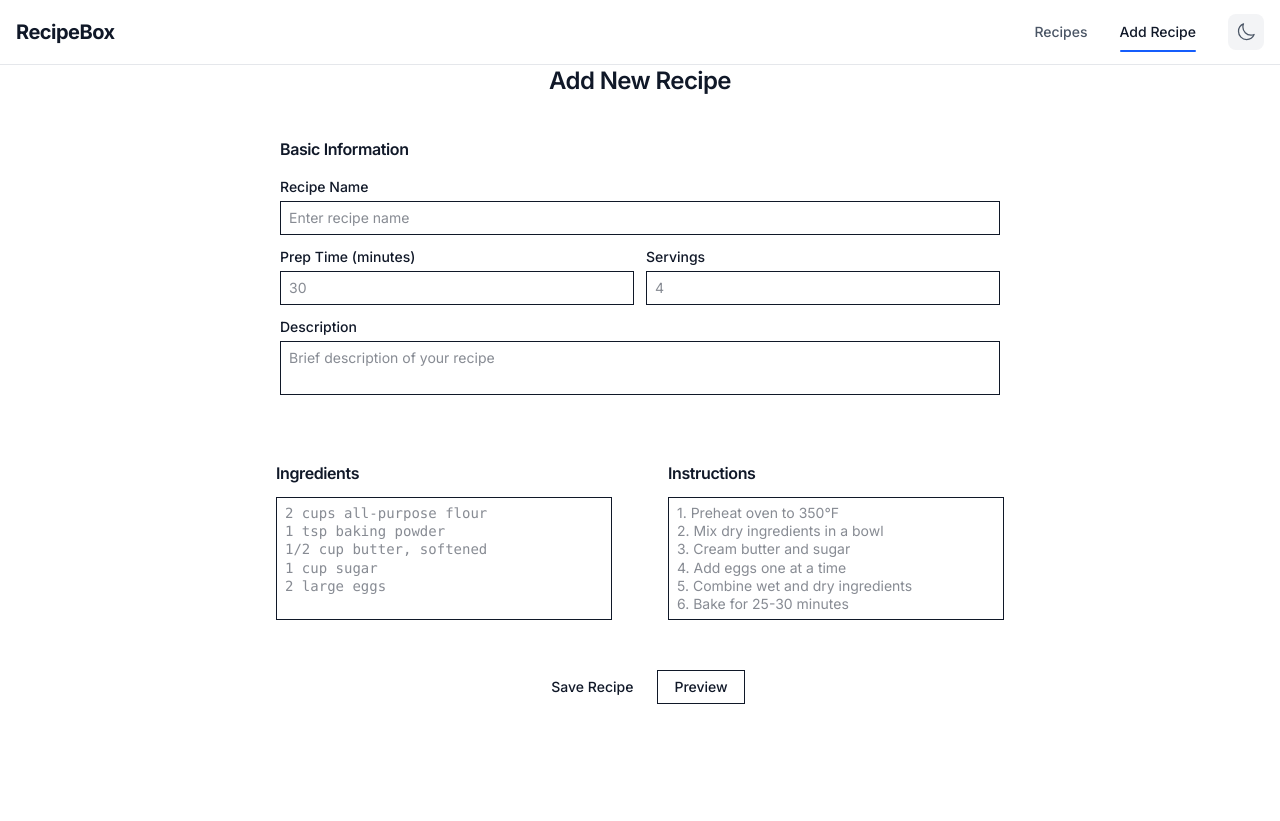
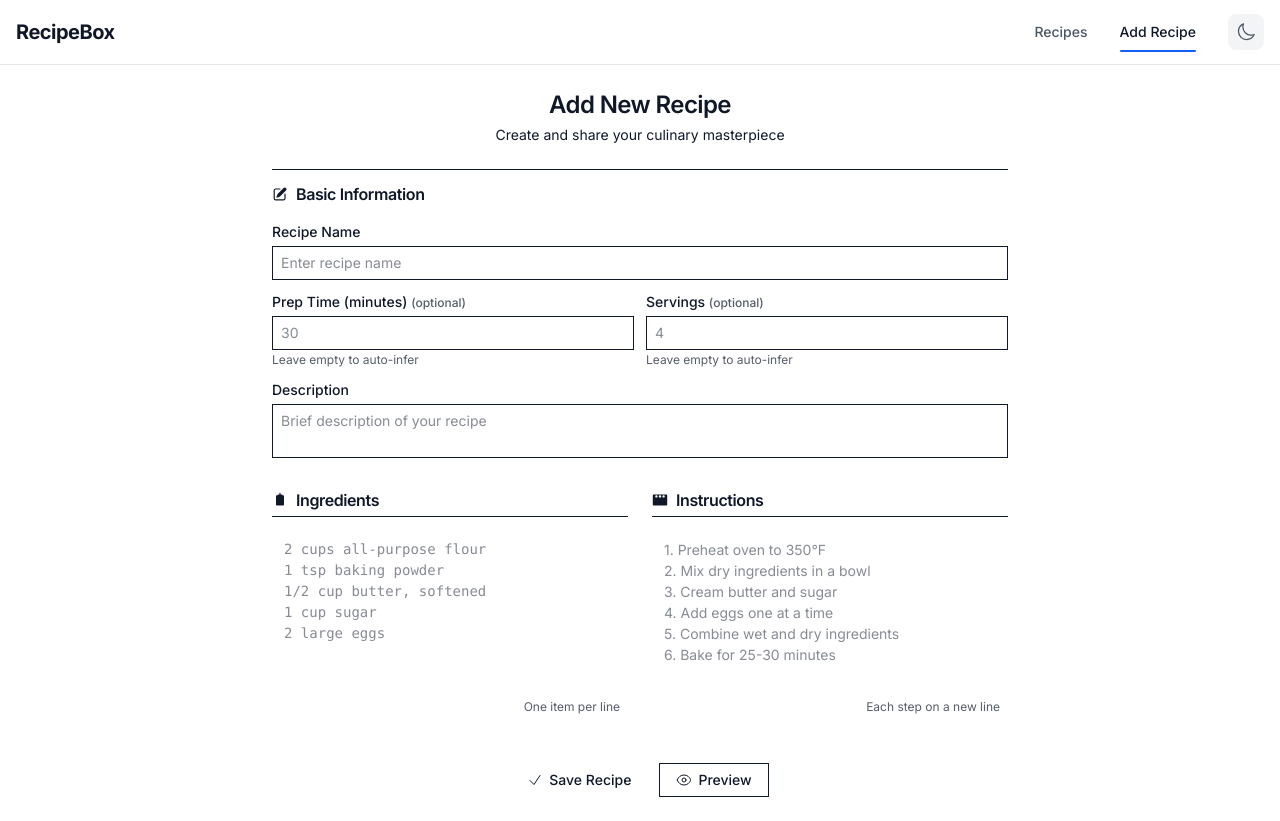
Before and after one commit to niekverw/recipe-reaper, a React (Vite) app in the folder frontend/: page /add-recipe in a window 1280 px wide. Before the commit the page ends 800 px from the top, so only its background shows below. Built offline with nearby package versions, Linux system fonts and the light colour scheme.

Commit message:
update 2

```diff
--- a/frontend/src/pages/AddRecipePage.tsx
+++ b/frontend/src/pages/AddRecipePage.tsx
@@ -1,31 +1,44 @@
 function AddRecipePage() {
   return (
-    <div className="max-w-3xl mx-auto space-y-4">
+    <div className="px-4 py-6 max-w-3xl mx-auto space-y-6">
       <div className="text-center">
         <h1
-          className="text-2xl font-normal tracking-tight mb-2"
+          className="text-2xl font-normal tracking-tight mb-1"
           style={{
             color: 'var(--color-text-primary)',
           }}
         >
           Add New Recipe
         </h1>
+        <p className="text-sm" style={{ color: 'var(--color-text-secondary)' }}>Create and share your culinary masterpiece</p>
       </div>
 
-      <form className="space-y-4">
+      <form className="space-y-6">
         <div
-          className="p-6"
+          className="rounded-lg relative"
           style={{
-            backgroundColor: 'var(--color-surface)',
-            borderRadius: 'var(--border-radius-medium)'
+            backgroundColor: 'transparent',
+            position: 'relative'
           }}
         >
+          <div
+            className="border-b mb-3"
+            style={{
+              borderColor: 'var(--color-border-primary)'
+            }}
+          />
           <h2
-            className="font-medium mb-4"
+            className="font-medium mb-4 flex items-center gap-2"
             style={{
-              color: 'var(--color-text-primary)'
+              color: 'var(--color-text-primary)',
             }}
           >
+            <span className="inline-block w-4 h-4 rounded-sm flex items-center justify-center">
+              <svg xmlns="http://www.w3.org/2000/svg" viewBox="0 0 20 20" fill="currentColor" className="w-4 h-4" style={{ color: 'var(--color-text-primary)' }}>
+                <path d="M5.433 13.917l1.262-3.155A4 4 0 017.58 9.42l6.92-6.918a2.121 2.121 0 013 3l-6.92 6.918c-.383.383-.84.685-1.343.886l-3.154 1.262a.5.5 0 01-.65-.65z" />
+                <path d="M3.5 5.75c0-.69.56-1.25 1.25-1.25H10A.75.75 0 0010 3H4.75A2.75 2.75 0 002 5.75v9.5A2.75 2.75 0 004.75 18h9.5A2.75 2.75 0 0017 15.25V10a.75.75 0 00-1.5 0v5.25c0 .69-.56 1.25-1.25 1.25h-9.5c-.69 0-1.25-.56-1.25-1.25v-9.5z" />
+              </svg>
+            </span>
             Basic Information
           </h2>
 
@@ -59,8 +72,9 @@ function AddRecipePage() {
                   className="block text-sm font-medium mb-1"
                   style={{ color: 'var(--color-text-primary)' }}
                 >
-                  Prep Time (minutes)
+                  Prep Time (minutes) <span className="text-xs opacity-70" style={{ color: 'var(--color-text-secondary)' }}>(optional)</span>
                 </label>
+                <div className="relative">
                   <input
                     type="number"
                     id="prepTime"
@@ -73,6 +87,10 @@ function AddRecipePage() {
                       color: 'var(--color-input-text)'
                     }}
                   />
+                  <div className="text-xs mt-0.5 opacity-70" style={{ color: 'var(--color-text-secondary)' }}>
+                    Leave empty to auto-infer
+                  </div>
+                </div>
               </div>
               <div>
                 <label
@@ -80,8 +98,9 @@ function AddRecipePage() {
                   className="block text-sm font-medium mb-1"
                   style={{ color: 'var(--color-text-primary)' }}
                 >
-                  Servings
+                  Servings <span className="text-xs opacity-70" style={{ color: 'var(--color-text-secondary)' }}>(optional)</span>
                 </label>
+                <div className="relative">
                   <input
                     type="number"
                     id="servings"
@@ -94,6 +113,10 @@ function AddRecipePage() {
                       color: 'var(--color-input-text)'
                     }}
                   />
+                  <div className="text-xs mt-0.5 opacity-70" style={{ color: 'var(--color-text-secondary)' }}>
+                    Leave empty to auto-infer
+                  </div>
+                </div>
               </div>
             </div>
 
@@ -121,99 +144,120 @@ function AddRecipePage() {
           </div>
         </div>
 
-        <div className="grid grid-cols-1 lg:grid-cols-2 gap-4">
-          <div
-            className="p-5"
-            style={{
-              backgroundColor: 'var(--color-surface)',
-              borderRadius: 'var(--border-radius-medium)'
-            }}
-          >
+        <div className="grid grid-cols-1 lg:grid-cols-2 gap-6">
+          <div className="relative">
+            <div className="border-b mb-3 pb-1" style={{ borderColor: 'var(--color-accent)' }}>
               <h3
-              className="font-medium mb-3"
+                className="font-medium flex items-center gap-2"
                 style={{
                   color: 'var(--color-text-primary)',
                 }}
               >
+                <span className="inline-block w-4 h-4 rounded-sm flex items-center justify-center">
+                  <svg xmlns="http://www.w3.org/2000/svg" viewBox="0 0 20 20" fill="currentColor" className="w-4 h-4" style={{ color: 'var(--color-accent)' }}>
+                    <path d="M10.75 1.75a.75.75 0 00-1.5 0v1.5h-1.5a.75.75 0 000 1.5h1.5v1.5a.75.75 0 001.5 0v-1.5h1.5a.75.75 0 000-1.5h-1.5v-1.5zM6 4a1 1 0 00-1 1v11a1 1 0 001 1h8a1 1 0 001-1V5a1 1 0 00-1-1H6z" />
+                  </svg>
+                </span>
                 Ingredients
               </h3>
+            </div>
+            <div className="relative">
               <textarea
                 id="ingredients"
-              rows={6}
+                rows={8}
                 placeholder={`2 cups all-purpose flour
 1 tsp baking powder
 1/2 cup butter, softened
 1 cup sugar
 2 large eggs`}
-              className="w-full px-2 py-1.5 text-sm border transition-colors resize-none font-mono"
+                className="w-full px-3 py-2.5 text-sm transition-colors resize-none font-mono"
                 style={{
                   backgroundColor: 'var(--color-input-background)',
                   borderColor: 'var(--color-input-border)',
                   borderRadius: 'var(--border-radius-medium)',
                   color: 'var(--color-input-text)',
-                lineHeight: '1.3'
+                  lineHeight: '1.5',
                 }}
               />
+              <div className="absolute bottom-2 right-2 text-xs opacity-70" style={{ color: 'var(--color-text-secondary)' }}>
+                One item per line
+              </div>
+            </div>
           </div>
 
-          <div
-            className="p-5"
-            style={{
-              backgroundColor: 'var(--color-surface)',
-              borderRadius: 'var(--border-radius-medium)'
-            }}
-          >
+          <div className="relative">
+            <div className="border-b mb-3 pb-1" style={{ borderColor: 'var(--color-button-primary)' }}>
               <h3
-              className="font-medium mb-3"
+                className="font-medium flex items-center gap-2"
                 style={{
                   color: 'var(--color-text-primary)',
                 }}
               >
+                <span className="inline-block w-4 h-4 rounded-sm flex items-center justify-center">
+                  <svg xmlns="http://www.w3.org/2000/svg" viewBox="0 0 20 20" fill="currentColor" className="w-4 h-4" style={{ color: 'var(--color-button-primary)' }}>
+                    <path fillRule="evenodd" d="M2 3a1 1 0 00-1 1v12a1 1 0 001 1h16a1 1 0 001-1V4a1 1 0 00-1-1H2zm3.5 4a1.5 1.5 0 100-3 1.5 1.5 0 000 3zm4.5 0a1.5 1.5 0 100-3 1.5 1.5 0 000 3zm4.5 0a1.5 1.5 0 100-3 1.5 1.5 0 000 3z" clipRule="evenodd" />
+                  </svg>
+                </span>
                 Instructions
               </h3>
+            </div>
+            <div className="relative">
               <textarea
                 id="instructions"
-              rows={6}
+                rows={8}
                 placeholder={`1. Preheat oven to 350°F
 2. Mix dry ingredients in a bowl
 3. Cream butter and sugar
 4. Add eggs one at a time
 5. Combine wet and dry ingredients
 6. Bake for 25-30 minutes`}
-              className="w-full px-2 py-1.5 text-sm border transition-colors resize-none"
+                className="w-full px-3 py-2.5 text-sm transition-colors resize-none"
                 style={{
                   backgroundColor: 'var(--color-input-background)',
                   borderColor: 'var(--color-input-border)',
                   borderRadius: 'var(--border-radius-medium)',
                   color: 'var(--color-input-text)',
-                lineHeight: '1.3'
+                  lineHeight: '1.5',
                 }}
               />
+              <div className="absolute bottom-2 right-2 text-xs opacity-70" style={{ color: 'var(--color-text-secondary)' }}>
+                Each step on a new line
+              </div>
+            </div>
           </div>
         </div>
 
-        <div className="flex justify-center gap-2 pt-2">
+        <div className="flex justify-center gap-3 pt-4">
           <button
             type="submit"
-            className="px-4 py-1.5 text-sm font-medium transition-colors hover:opacity-80"
+            className="px-4 py-1.5 text-sm font-medium transition-colors hover:opacity-90 flex items-center gap-1.5"
             style={{
               backgroundColor: 'var(--color-button-primary)',
               color: 'var(--color-background)',
               borderRadius: 'var(--border-radius-medium)'
             }}
           >
+            <svg xmlns="http://www.w3.org/2000/svg" fill="none" viewBox="0 0 24 24" strokeWidth={1.5} stroke="currentColor" className="w-4 h-4">
+              <path strokeLinecap="round" strokeLinejoin="round" d="M4.5 12.75l6 6 9-13.5" />
+            </svg>
             Save Recipe
           </button>
           <button
             type="button"
-            className="px-4 py-1.5 text-sm font-medium border transition-colors hover:opacity-80"
+            className="px-4 py-1.5 text-sm font-medium border transition-colors hover:opacity-90 flex items-center gap-1.5"
             style={{
               backgroundColor: 'transparent',
+              borderWidth: '1px',
+              borderStyle: 'solid',
               borderColor: 'var(--color-border-primary)',
               color: 'var(--color-text-secondary)',
               borderRadius: 'var(--border-radius-medium)'
             }}
           >
+            <svg xmlns="http://www.w3.org/2000/svg" fill="none" viewBox="0 0 24 24" strokeWidth={1.5} stroke="currentColor" className="w-4 h-4">
+              <path strokeLinecap="round" strokeLinejoin="round" d="M2.036 12.322a1.012 1.012 0 010-.639C3.423 7.51 7.36 4.5 12 4.5c4.638 0 8.573 3.007 9.963 7.178.07.207.07.431 0 .639C20.577 16.49 16.64 19.5 12 19.5c-4.638 0-8.573-3.007-9.963-7.178z" />
+              <path strokeLinecap="round" strokeLinejoin="round" d="M15 12a3 3 0 11-6 0 3 3 0 016 0z" />
+            </svg>
             Preview
           </button>
         </div>
```
Also changed, not shown: 1 other file (tests, documents, lock files or other folders). Lines whose indentation alone changed are shown as unchanged.
